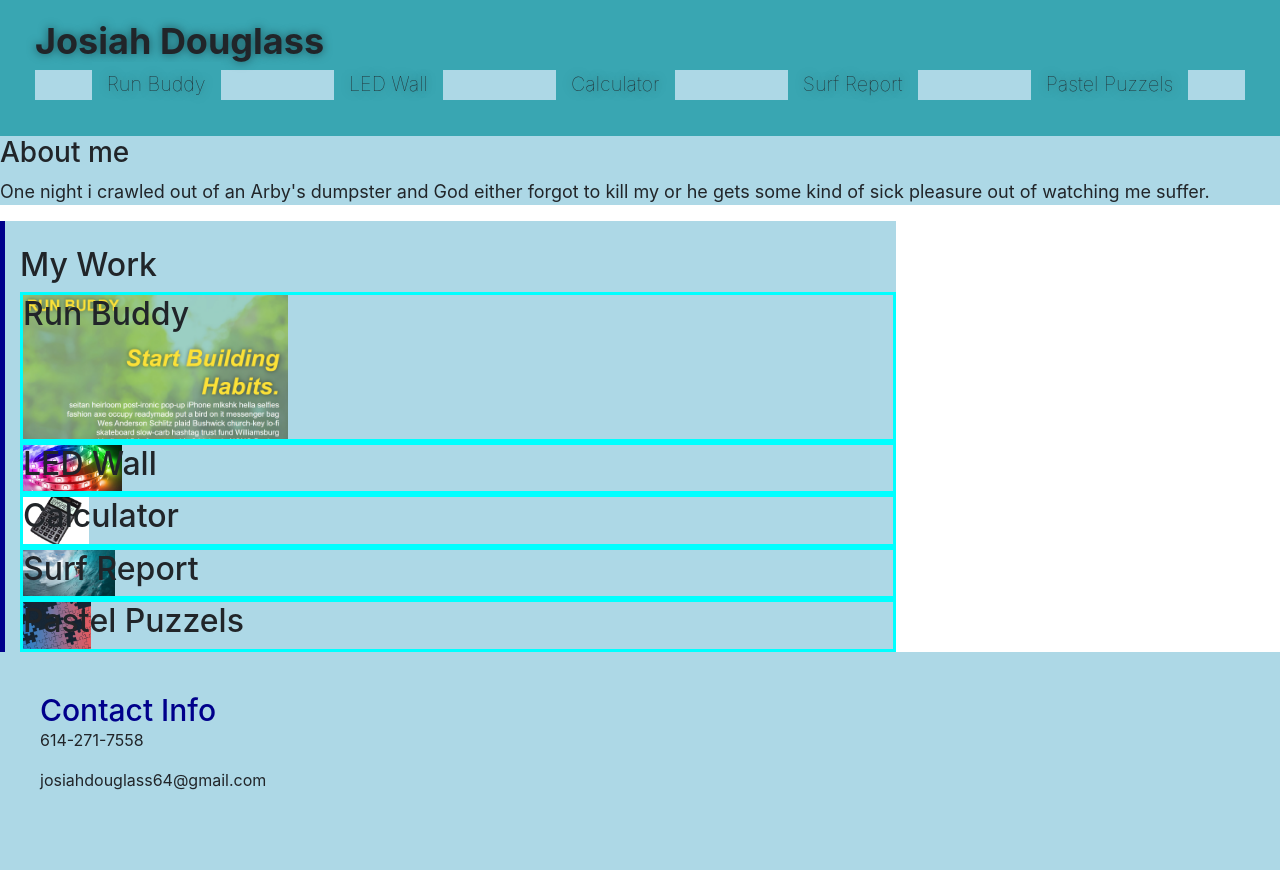
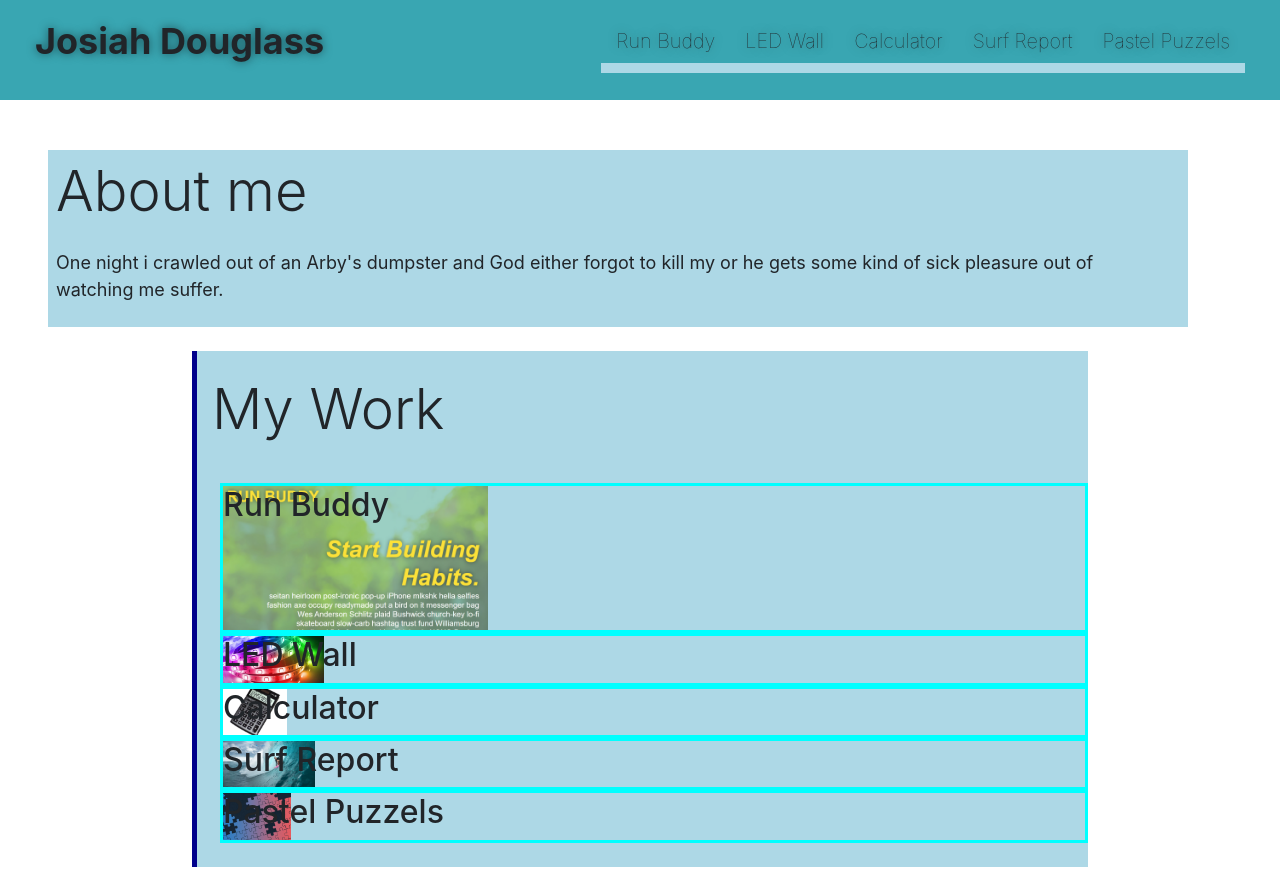
Before and after one commit to JosiahDouglass/portfolio, a plain HTML site: page Portfolio.html in a window 1280 px wide. Shown: the top 870 px of the page. Before the commit the page ends 848 px from the top, so only its background shows below. Drawn offline with nearby package versions, Linux system fonts and the light colour scheme.

Commit message:
reworked format using bootstrap

```diff
--- a/Portfolio.html
+++ b/Portfolio.html
@@ -1,8 +1,8 @@
 <!DOCTYPE html>
 <html>
     <head>
+        <link rel="stylesheet" href="https://cdn.jsdelivr.net/npm/bootstrap@4.1.3/dist/css/bootstrap.min.css" integrity="sha384-MCw98/SFnGE8fJT3GXwEOngsV7Zt27NXFoaoApmYm81iuXoPkFOJwJ8ERdknLPMO" crossorigin="anonymous">
         <link rel="stylesheet" href="./assets/css/styles.css">
-        <link rel="stylesheet" href="https://cdn.jsdelivr.net/npm/bootstrap@4.1.3/dist/css/bootstrap.min.css" integrity="sha384-MCw98/SFnGE8fJT3GXwEOngsV7Zt27NXFoaoApmYm81iuXoPkFOJwJ8ERdknLPMO" crossorigin="anonymous">
         <title>Josiah Douglass</title>
     </head>
 
@@ -31,15 +31,18 @@
             </nav>
         </header>
 
-        <div class="bio">
-            <h3>
+        <div class="bio container mx-5 mb-4">
+            <div class="row">
+                <h3 class="display-4 p-2">
                     About me
                 </h3>
-            <p>One night i crawled out of an Arby's dumpster and God either forgot to kill my or he gets some kind of sick pleasure out of watching me suffer.</p>
+                <p class="p-2">One night i crawled out of an Arby's dumpster and God either forgot to kill my or he gets some kind of sick pleasure out of watching me suffer.</p>
+            </div>
         </div>
 
-        <div class="projects">
-            <h2>My Work</h2>
+        <div class="projects mx-auto mb-5">
+            <h2 class="display-4 mb-3">My Work</h2>
+            <div class="py-4 ml-2">
                 <div id="run-buddy">
                     <!--This section is for my run buddy project-->
                     <!--I am going to need a screenshot of my site and a working link-->
@@ -62,6 +65,7 @@
                     <h2>Pastel Puzzels</h2>
                 </div>
             </div>
+        </div>
     </body>
     <footer>
         <h2>Contact Info</h2>
--- a/assets/css/styles.css
+++ b/assets/css/styles.css
@@ -60,6 +60,11 @@ header nav ul li a:hover {
     color: darkblue;
     /* border-radius: 15px; */
     text-shadow: none;
+}
+
+.bio{
+    margin-top: 50px;
+    padding-right: 50px;
 }
 
 .bio p{
```
Lines whose indentation alone changed are shown as unchanged.
